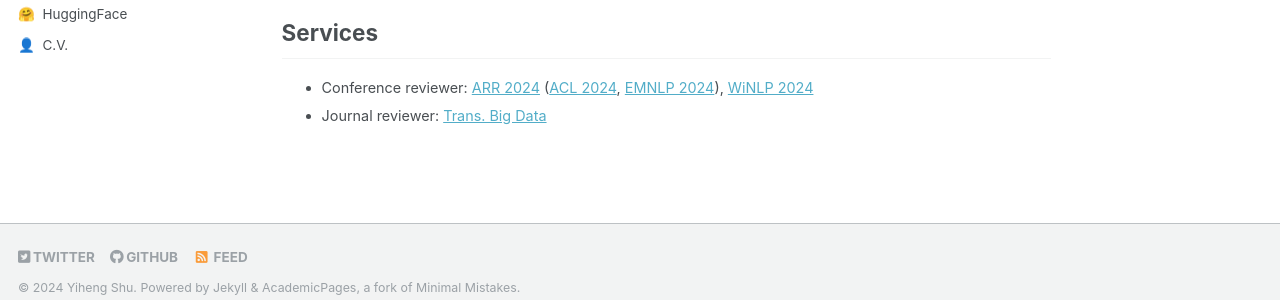
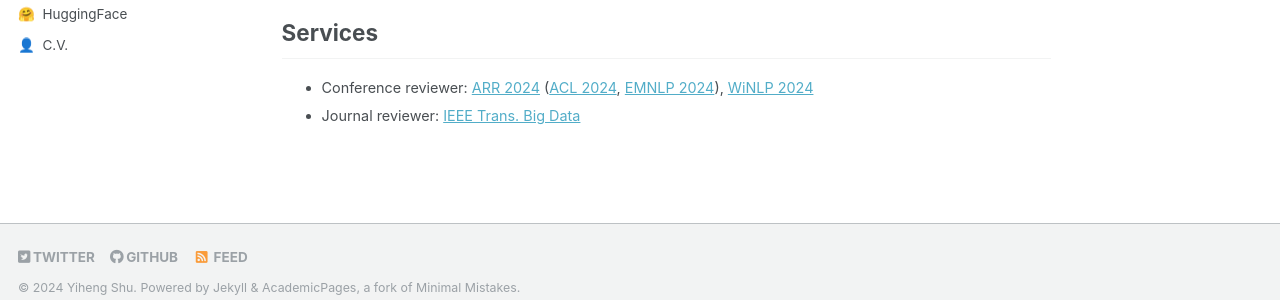
Before and after one commit to yihengshu/yihengshu.github.io, a Jekyll site: the page built from _pages/about.md, in a window 1280 px wide and 900 px high, scrolled down 630 px. Shown: the part 566-866 px from the top of the window. Built offline with Jekyll 4.4.1, drawn with Linux system fonts in a browser that asks for light colours; some web fonts are replaced.

Commit message:
Update about.md

```diff
--- a/_pages/about.md
+++ b/_pages/about.md
@@ -92,4 +92,4 @@ Hui Fang, Danning Zhang, Guibing Guo, **Yiheng Shu**
 ## Services
 
 - Conference reviewer: [ARR 2024](https://aclrollingreview.org/) ([ACL 2024](https://2024.aclweb.org/), [EMNLP 2024](https://2024.emnlp.org/)), [WiNLP 2024](https://www.winlp.org/winlp-2024-workshop/)
-- Journal reviewer: [Trans. Big Data](https://ieeexplore.ieee.org/xpl/RecentIssue.jsp?punumber=6687317)
+- Journal reviewer: [IEEE Trans. Big Data](https://ieeexplore.ieee.org/xpl/RecentIssue.jsp?punumber=6687317)
```
